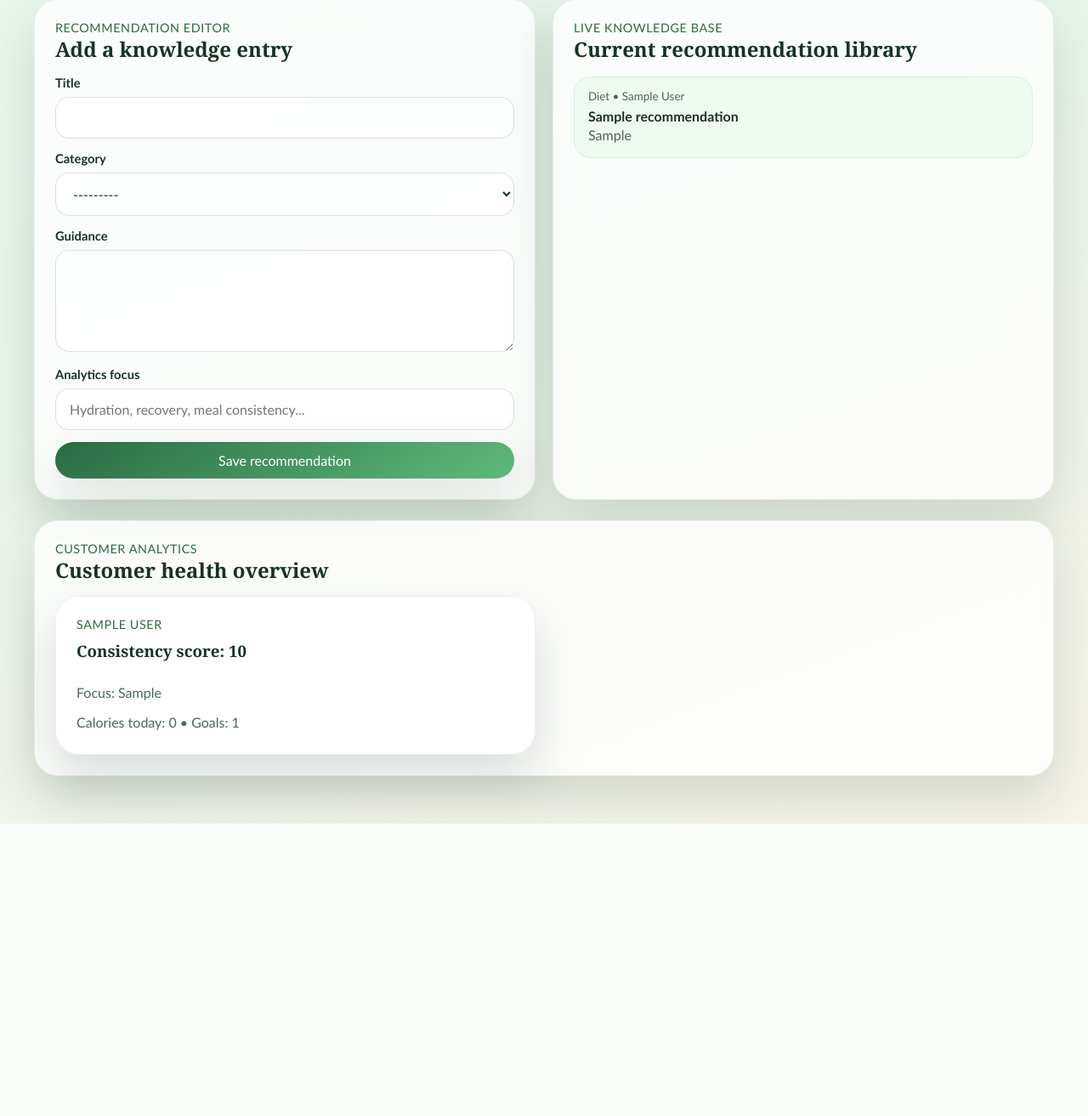
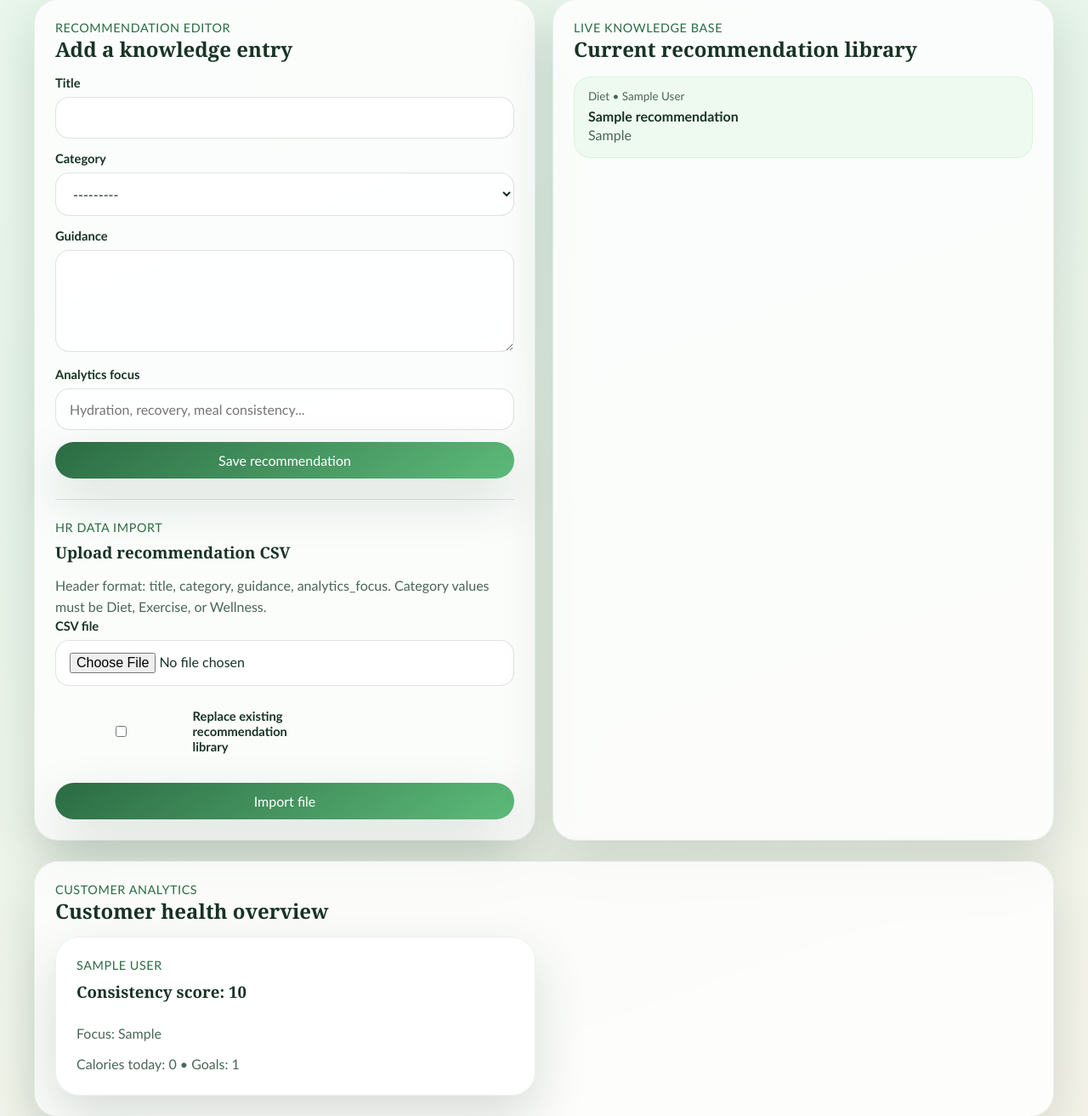
Before and after one commit to eskinn101/is4460-project, a Django app: page /employee/ in a window 1280 px wide. Shown: the part 355-1668 px from the top of the page at 85% size. Before the commit the page ends 1324 px from the top, so only its background shows below. Run offline with Django 5.2, Linux system fonts and the light colour scheme; a user stored in the database is signed in; tables that the repository leaves empty hold one stand-in row (values such as "Sample post"); some libraries are stand-ins or nearby versions.

Commit message:
HR can import data files for bot to use

```diff
--- a/core/forms.py
+++ b/core/forms.py
@@ -121,6 +121,21 @@ class RecommendationForm(forms.ModelForm):
         }
 
 
+class RecommendationImportForm(forms.Form):
+    file = forms.FileField(help_text="Upload a CSV file with title, category, guidance, and optional analytics_focus columns.")
+    replace_existing = forms.BooleanField(
+        required=False,
+        initial=False,
+        help_text="Replace all current recommendations before importing.",
+    )
+
+    def clean_file(self):
+        uploaded_file = self.cleaned_data["file"]
+        if not uploaded_file.name.lower().endswith(".csv"):
+            raise forms.ValidationError("Please upload a CSV file.")
+        return uploaded_file
+
+
 class ChatForm(forms.Form):
     channel = forms.ChoiceField(choices=ChatMessage.Channels.choices, widget=forms.HiddenInput())
     message = forms.CharField(widget=forms.Textarea(attrs={"rows": 4}))
--- a/core/views.py
+++ b/core/views.py
@@ -1,3 +1,5 @@
+import csv
+import io
 from functools import wraps
 
 from django.contrib import messages
@@ -5,10 +7,11 @@ from django.contrib.auth import authenticate, login, logout
 from django.contrib.auth.decorators import login_required
 from django.http import Http404, HttpResponseForbidden, JsonResponse
 from django.shortcuts import get_object_or_404, redirect, render
+from django.db import transaction
 from django.utils import timezone
 from django.views.decorators.http import require_http_methods
 
-from .forms import AccountManagementForm, ChatForm, CustomerLoginForm, CustomerRegistrationForm, EmployeeLoginForm, EmployeeRegistrationForm, HealthProfileForm, MealEntryForm, ProfileForm, RecommendationForm, WorkoutForm
+from .forms import AccountManagementForm, ChatForm, CustomerLoginForm, CustomerRegistrationForm, EmployeeLoginForm, EmployeeRegistrationForm, HealthProfileForm, MealEntryForm, ProfileForm, RecommendationForm, RecommendationImportForm, WorkoutForm
 from .models import ChatMessage, HealthGoal, HealthProfile, Recommendation, User, Workout
 from .services import build_ai_guidance, build_chat_response, customer_analytics, customer_summary_payload, relevant_recommendations
 
@@ -285,7 +288,6 @@ def customer_required(view_func):
 
 	return wrapped
 
-
 def hr_required(view_func):
 	@wraps(view_func)
 	@login_required
@@ -348,6 +350,69 @@ def account_delete_view(request, pk):
 	target.delete()
 	messages.success(request, "Account deleted.")
 	return redirect("account_management")
+
+
+def _is_hr_or_superuser(user):
+	return user.is_superuser or user.role == User.Roles.HR
+
+
+def _normalize_recommendation_category(raw_category):
+	lookup = {
+		"diet": Recommendation.Categories.DIET,
+		"exercise": Recommendation.Categories.EXERCISE,
+		"wellness": Recommendation.Categories.WELLNESS,
+	}
+	if raw_category is None:
+		return None
+	return lookup.get(str(raw_category).strip().lower())
+
+
+def _import_recommendations_csv(uploaded_file, created_by, replace_existing=False):
+	uploaded_file.seek(0)
+	decoded_stream = io.StringIO(uploaded_file.read().decode("utf-8-sig"))
+	reader = csv.DictReader(decoded_stream)
+
+	required_columns = {"title", "category", "guidance"}
+	if not reader.fieldnames:
+		raise ValueError("The CSV is missing a header row.")
+
+	header_columns = {name.strip().lower() for name in reader.fieldnames if name}
+	if not required_columns.issubset(header_columns):
+		raise ValueError("CSV must include title, category, and guidance columns.")
+
+	rows_to_create = []
+	for row_number, row in enumerate(reader, start=2):
+		title = (row.get("title") or "").strip()
+		category = _normalize_recommendation_category(row.get("category"))
+		guidance = (row.get("guidance") or "").strip()
+		analytics_focus = (row.get("analytics_focus") or "").strip()
+
+		if not title:
+			raise ValueError(f"Row {row_number}: title is required.")
+		if not category:
+			raise ValueError(f"Row {row_number}: category must be Diet, Exercise, or Wellness.")
+		if not guidance:
+			raise ValueError(f"Row {row_number}: guidance is required.")
+
+		rows_to_create.append(
+			Recommendation(
+				title=title,
+				category=category,
+				guidance=guidance,
+				analytics_focus=analytics_focus,
+				created_by=created_by,
+			)
+		)
+
+	if not rows_to_create:
+		raise ValueError("No recommendation rows were found in the uploaded CSV.")
+
+	with transaction.atomic():
+		if replace_existing:
+			Recommendation.objects.all().delete()
+		Recommendation.objects.bulk_create(rows_to_create)
+
+	return len(rows_to_create)
 
 
 @customer_required
@@ -417,13 +482,43 @@ def customer_summary_api(request):
 
 @employee_required
 def employee_dashboard(request):
-	form = RecommendationForm(request.POST or None)
-	if request.method == "POST" and form.is_valid():
-		recommendation = form.save(commit=False)
-		recommendation.created_by = request.user
-		recommendation.save()
-		messages.success(request, "Recommendation saved.")
-		return redirect("employee_dashboard")
+	form = RecommendationForm()
+	import_form = RecommendationImportForm()
+
+	if request.method == "POST":
+		action = request.POST.get("action", "create_recommendation")
+
+		if action == "create_recommendation":
+			form = RecommendationForm(request.POST)
+			if form.is_valid():
+				recommendation = form.save(commit=False)
+				recommendation.created_by = request.user
+				recommendation.save()
+				messages.success(request, "Recommendation saved.")
+				return redirect("employee_dashboard")
+
+		elif action == "import_recommendations":
+			if not _is_hr_or_superuser(request.user):
+				messages.error(request, "Only HR or superusers can import recommendation files.")
+				return redirect("employee_dashboard")
+
+			import_form = RecommendationImportForm(request.POST, request.FILES)
+			if import_form.is_valid():
+				csv_file = import_form.cleaned_data["file"]
+				replace_existing = import_form.cleaned_data["replace_existing"]
+				try:
+					imported_count = _import_recommendations_csv(
+						uploaded_file=csv_file,
+						created_by=request.user,
+						replace_existing=replace_existing,
+					)
+				except UnicodeDecodeError:
+					import_form.add_error("file", "File must be UTF-8 encoded.")
+				except ValueError as exc:
+					import_form.add_error("file", str(exc))
+				else:
+					messages.success(request, f"Imported {imported_count} recommendations from CSV.")
+					return redirect("employee_dashboard")
 
 	customers = User.objects.filter(role=User.Roles.CUSTOMER).order_by("first_name", "username")
 	customer_cards = [{"user": customer, "analytics": customer_analytics(customer)} for customer in customers]
@@ -433,6 +528,8 @@ def employee_dashboard(request):
 		"core/employee_dashboard.html",
 		{
 			"form": form,
+			"import_form": import_form,
+			"can_import_recommendations": _is_hr_or_superuser(request.user),
 			"recommendations": Recommendation.objects.select_related("created_by").all()[:8],
 			"customer_cards": customer_cards,
 			"active_page": "employee",
--- a/templates/core/employee_dashboard.html
+++ b/templates/core/employee_dashboard.html
@@ -18,6 +18,7 @@
     <h2>Add a knowledge entry</h2>
     <form method="post">
       {% csrf_token %}
+      <input type="hidden" name="action" value="create_recommendation">
       <div>
         <label for="{{ form.title.id_for_label }}">Title</label>
         {{ form.title }}
@@ -36,6 +37,31 @@
       </div>
       <button type="submit">Save recommendation</button>
     </form>
+
+    {% if can_import_recommendations %}
+      <hr style="margin: 24px 0; border: 0; border-top: 1px solid rgba(13, 26, 38, 0.12);">
+      <div class="kicker">HR data import</div>
+      <h3 style="margin-top: 8px;">Upload recommendation CSV</h3>
+      <p style="margin-top: 0;">Header format: title, category, guidance, analytics_focus. Category values must be Diet, Exercise, or Wellness.</p>
+      <form method="post" enctype="multipart/form-data">
+        {% csrf_token %}
+        <input type="hidden" name="action" value="import_recommendations">
+        <div>
+          <label for="{{ import_form.file.id_for_label }}">CSV file</label>
+          {{ import_form.file }}
+          {% if import_form.file.errors %}
+            <small>{{ import_form.file.errors|join:", " }}</small>
+          {% endif %}
+        </div>
+        <div style="margin-top: 12px;">
+          <label for="{{ import_form.replace_existing.id_for_label }}" style="display: inline-flex; gap: 8px; align-items: center;">
+            {{ import_form.replace_existing }}
+            Replace existing recommendation library
+          </label>
+        </div>
+        <button type="submit" style="margin-top: 12px;">Import file</button>
+      </form>
+    {% endif %}
   </article>
 
   <article class="panel">
```
Also changed, not shown: core/tests.py (+95 -1 lines).
